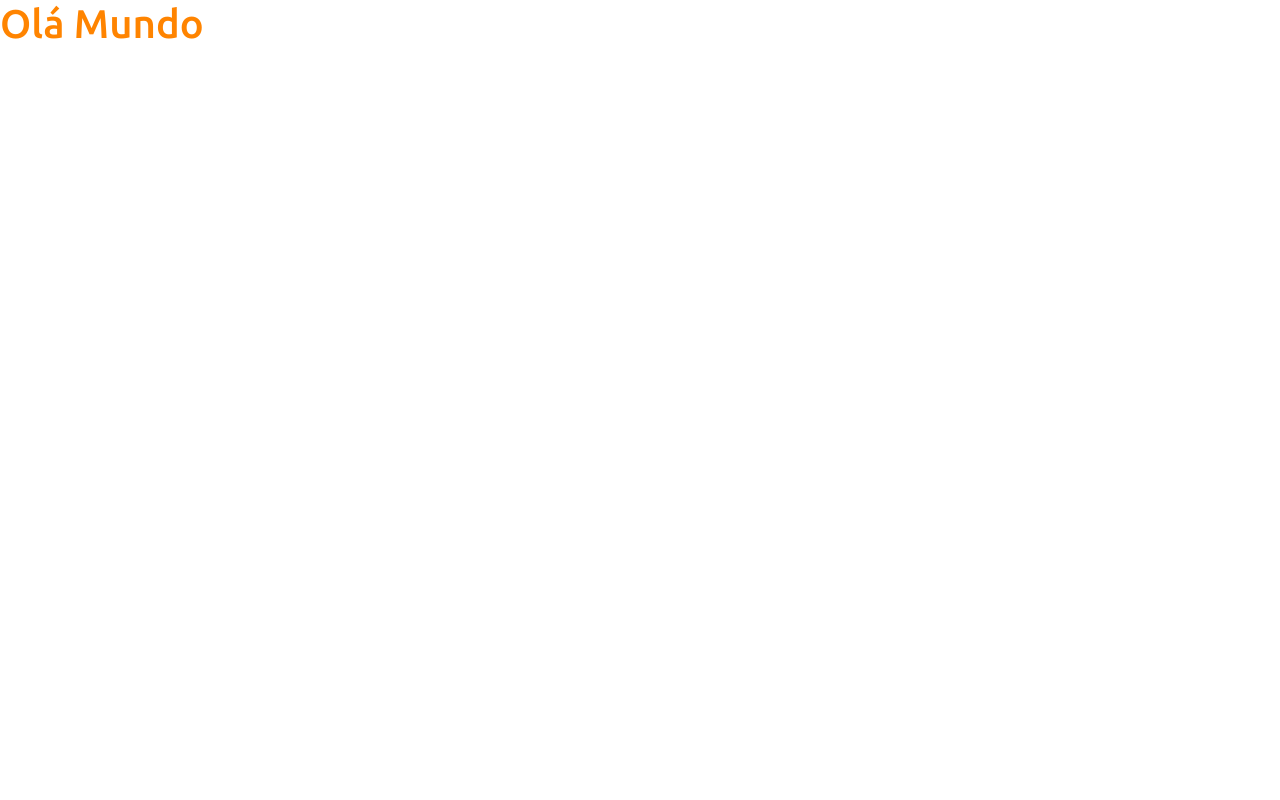
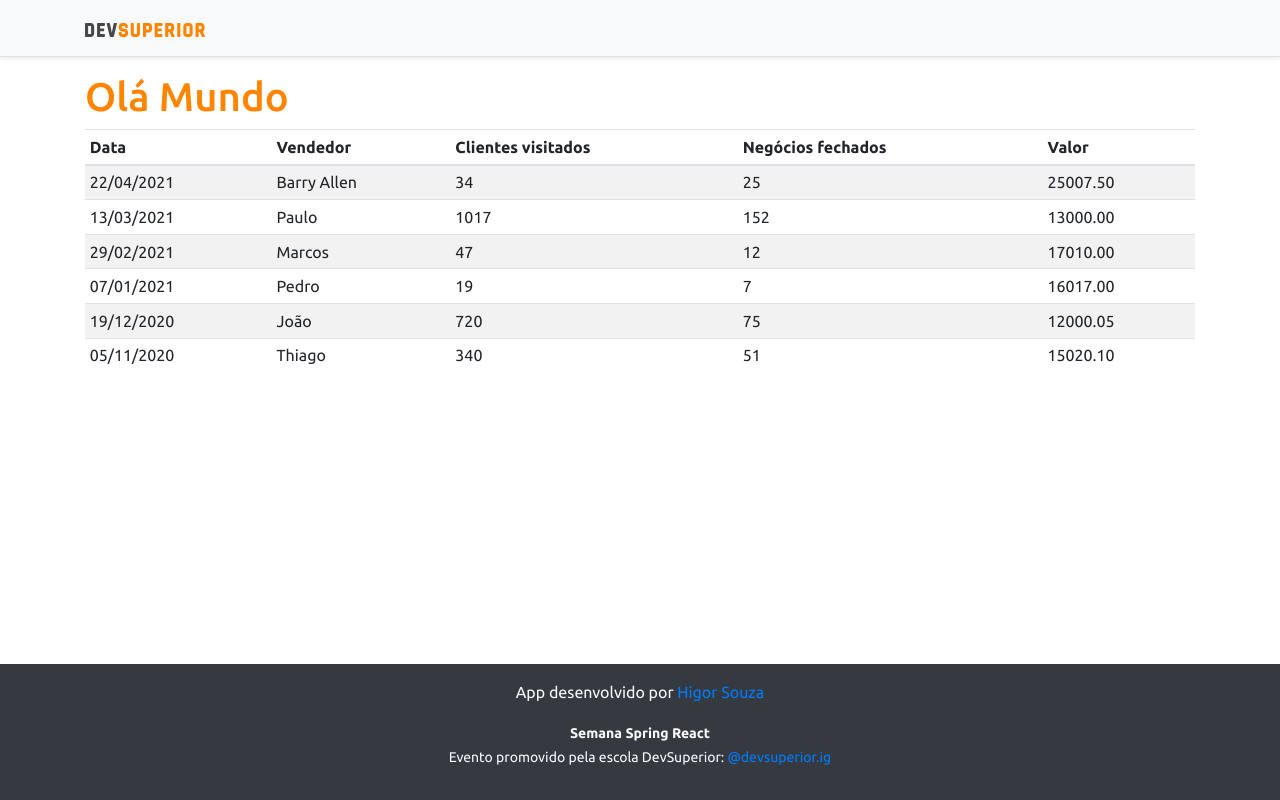
Before and after one commit to souzarogih/projeto-sds3, a React (Create React App) app in the folder frontend/: page / in a window 1280 px wide. Built offline with nearby package versions, Linux system fonts and the light colour scheme.

Commit message:
Basic static components

```diff
--- a/frontend/src/App.tsx
+++ b/frontend/src/App.tsx
@@ -1,9 +1,17 @@
+import DataTable from "components/DataTable";
+import Footer from "components/Footer"
+import NavBar from "components/NavBar";
 
 function App() {
   return (
-    <div>
-      <h1 className='text-primary'>Olá Mundo</h1>
-    </div>
+    <>
+      <NavBar />
+      <div className='container'>
+        <h1 className='text-primary'>Olá Mundo</h1>
+        <DataTable />
+      </div>
+      <Footer />
+    </>
   );
 }
 
--- /dev/null
+++ b/frontend/src/components/DataTable/index.tsx
@@ -0,0 +1,63 @@
+const DataTable = () => {
+    return (
+        <div className="table-responsive">
+            <table className="table table-striped table-sm">
+                <thead>
+                    <tr>
+                        <th>Data</th>
+                        <th>Vendedor</th>
+                        <th>Clientes visitados</th>
+                        <th>Negócios fechados</th>
+                        <th>Valor</th>
+                    </tr>
+                </thead>
+                <tbody>
+                    <tr>
+                        <td>22/04/2021</td>
+                        <td>Barry Allen</td>
+                        <td>34</td>
+                        <td>25</td>
+                        <td>25007.50</td>
+                    </tr>
+                    <tr>
+                        <td>13/03/2021</td>
+                        <td>Paulo</td>
+                        <td>1017</td>
+                        <td>152</td>
+                        <td>13000.00</td>
+                    </tr>
+                    <tr>
+                        <td>29/02/2021</td>
+                        <td>Marcos</td>
+                        <td>47</td>
+                        <td>12</td>
+                        <td>17010.00</td>
+                    </tr>
+                    <tr>
+                        <td>07/01/2021</td>
+                        <td>Pedro</td>
+                        <td>19</td>
+                        <td>7</td>
+                        <td>16017.00</td>
+                    </tr>
+                    <tr>
+                        <td>19/12/2020</td>
+                        <td>João</td>
+                        <td>720</td>
+                        <td>75</td>
+                        <td>12000.05</td>
+                    </tr>
+                    <tr>
+                        <td>05/11/2020</td>
+                        <td>Thiago</td>
+                        <td>340</td>
+                        <td>51</td>
+                        <td>15020.10</td>
+                    </tr>
+                </tbody>
+            </table>
+        </div>
+    );
+}
+
+export default DataTable;
--- /dev/null
+++ b/frontend/src/components/Footer/index.tsx
@@ -0,0 +1,13 @@
+const Footer = () => {
+  return (
+    <footer className="footer mt-auto py-3 bg-dark">
+      <div className="container">
+        <p className="text-light">App desenvolvido por <a href="https://github.com/souzarogih" target="_blank" rel="noreferrer">Higor Souza</a></p>
+        <p className="text-light"><small><strong>Semana Spring React</strong><br />
+          Evento promovido pela escola DevSuperior: <a href="https://instagram.com/devsuperior.ig" target="_blank" rel="noreferrer">@devsuperior.ig</a></small></p>
+      </div>
+    </footer>
+  );
+}
+
+export default Footer;
--- /dev/null
+++ b/frontend/src/components/NavBar/index.tsx
@@ -0,0 +1,15 @@
+import ImgDsDark from 'assets/img/ds-dark.svg'
+
+const NavBar = () => {
+    return (
+        <div className="d-flex flex-column flex-md-row align-items-center p-3 px-md-4 mb-3 bg-light border-bottom shadow-sm">
+            <div className="container">
+                <nav className="my-2 my-md-0 mr-md-3">
+                    <img src={ImgDsDark} alt="DevSuperior" width="120" />
+                </nav>
+            </div>
+        </div>
+    );
+}
+
+export default NavBar;
```
Also changed, not shown: frontend/src/assets/img/ds-dark.svg (added).
